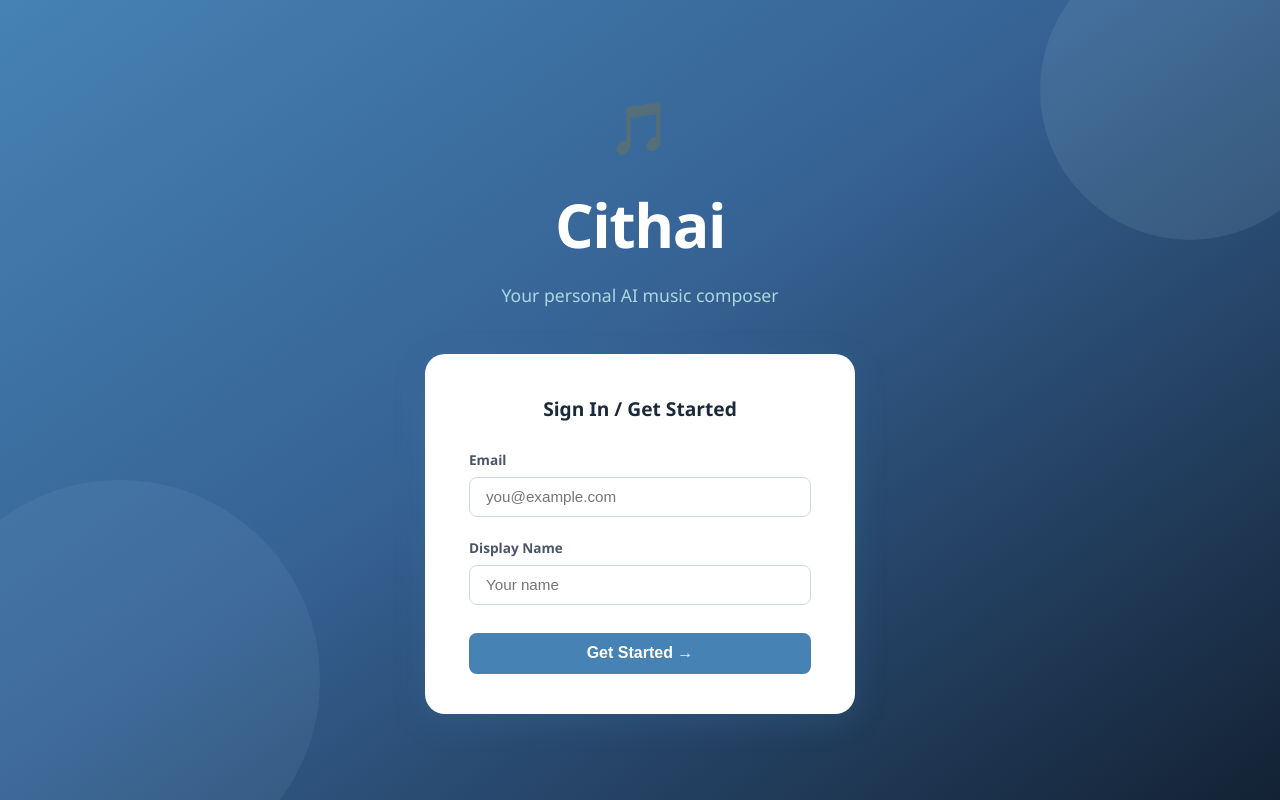
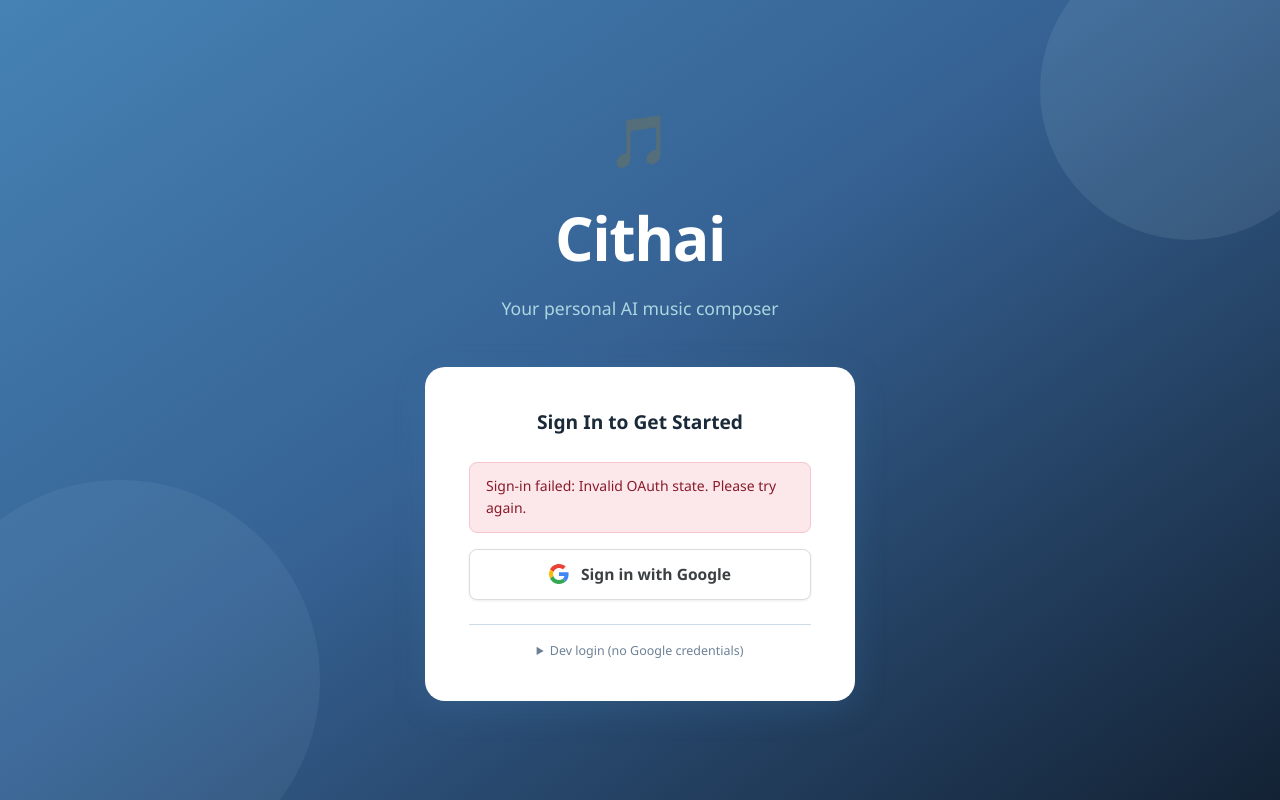
Before and after one commit to Natcha-limsuwan/Cithai, a Django app: a page that uses core/templates/index.html in a window 1280 px wide. Run offline with Django 5.2, Linux system fonts and the light colour scheme.

Commit message:
add Google OAuth login feature

```diff
--- a/cithai/settings.py
+++ b/cithai/settings.py
@@ -82,6 +82,11 @@ SUNO_API_BASE_URL = os.getenv("SUNO_API_BASE_URL", "https://api.sunoapi.org/api/
 SUNO_CALLBACK_URL = os.getenv("SUNO_CALLBACK_URL", "https://example.com/api/suno/callback")
 SUNO_MODEL = os.getenv("SUNO_MODEL", "V4_5ALL")
 
+# Google OAuth
+GOOGLE_CLIENT_ID     = os.getenv("GOOGLE_CLIENT_ID", "")
+GOOGLE_CLIENT_SECRET = os.getenv("GOOGLE_CLIENT_SECRET", "")
+GOOGLE_REDIRECT_URI  = os.getenv("GOOGLE_REDIRECT_URI", "http://127.0.0.1:8000/auth/google/callback/")
+
 REST_FRAMEWORK = {
     "DEFAULT_RENDERER_CLASSES": [
         "rest_framework.renderers.JSONRenderer",
--- a/cithai/urls.py
+++ b/cithai/urls.py
@@ -6,6 +6,7 @@ from core.views import (
     MusicGenerationRequestViewSet, ShareLinkViewSet, LibraryViewSet,
 )
 from core.frontend_views import index, library, create_song, song_detail, libraries_list, library_detail_page
+from core.oauth_views import google_login, google_callback
 
 router = DefaultRouter()
 router.register(r"users",     UserViewSet,                   basename="user")
@@ -23,6 +24,10 @@ urlpatterns = [
     path("libraries/",                 libraries_list,      name="libraries_list"),
     path("libraries/<int:library_id>/", library_detail_page, name="library_detail_page"),
 
+    # Google OAuth
+    path("auth/google/",              google_login,    name="google_login"),
+    path("auth/google/callback/",     google_callback, name="google_callback"),
+
     # API & Admin
     path("admin/",    admin.site.urls),
     path("api/",      include(router.urls)),
--- a/core/models/library.py
+++ b/core/models/library.py
@@ -12,6 +12,7 @@ class Library(models.Model):
     created_at  = models.DateTimeField(auto_now_add=True)
 
     class Meta:
+        app_label = "core"
         ordering = ["-created_at"]
         verbose_name_plural = "libraries"
 
--- a/core/static/css/style.css
+++ b/core/static/css/style.css
@@ -293,6 +293,29 @@ textarea.form-control { resize: vertical; min-height: 100px; }
   z-index: 1;
 }
 .login-card-title { font-size: 1.2rem; font-weight: 700; color: var(--text-dark); text-align: center; margin-bottom: 1.5rem; }
+
+.btn-google {
+  display: flex; align-items: center; justify-content: center; gap: 0.75rem;
+  width: 100%; padding: 0.75rem 1rem;
+  background: #fff; color: #3c4043;
+  border: 1px solid #dadce0; border-radius: 8px;
+  font-size: 0.975rem; font-weight: 600;
+  text-decoration: none; cursor: pointer;
+  transition: background var(--transition), box-shadow var(--transition);
+  box-shadow: 0 1px 3px rgba(0,0,0,.08);
+}
+.btn-google:hover { background: #f8faff; box-shadow: 0 2px 8px rgba(0,0,0,.12); }
+
+.dev-login-details {
+  margin-top: 1.5rem;
+  border-top: 1px solid var(--border);
+  padding-top: 1rem;
+}
+.dev-login-details summary {
+  font-size: 0.78rem; color: var(--text-light); cursor: pointer;
+  text-align: center; user-select: none;
+}
+.dev-login-details summary:hover { color: var(--text-mid); }
 
 /* ===== EMPTY STATE ===== */
 .empty-state { text-align: center; padding: 4rem 2rem; color: var(--text-light); }
--- a/core/templates/index.html
+++ b/core/templates/index.html
@@ -8,10 +8,25 @@
   <p class="hero-sub">Your personal AI music composer</p>
 
   <div class="login-card">
-    <h2 class="login-card-title">Sign In / Get Started</h2>
+    <h2 class="login-card-title">Sign In to Get Started</h2>
     <div id="alert" class="alert alert-error"></div>
 
-    <form id="login-form" onsubmit="handleLogin(event)">
+    <!-- Google OAuth -->
+    <a href="/auth/google/" class="btn-google">
+      <svg width="20" height="20" viewBox="0 0 48 48" style="flex-shrink:0;">
+        <path fill="#EA4335" d="M24 9.5c3.54 0 6.71 1.22 9.21 3.6l6.85-6.85C35.9 2.38 30.47 0 24 0 14.62 0 6.51 5.38 2.56 13.22l7.98 6.19C12.43 13.72 17.74 9.5 24 9.5z"/>
+        <path fill="#4285F4" d="M46.98 24.55c0-1.57-.15-3.09-.38-4.55H24v9.02h12.94c-.58 2.96-2.26 5.48-4.78 7.18l7.73 6c4.51-4.18 7.09-10.36 7.09-17.65z"/>
+        <path fill="#FBBC05" d="M10.53 28.59c-.48-1.45-.76-2.99-.76-4.59s.27-3.14.76-4.59l-7.98-6.19C.92 16.46 0 20.12 0 24c0 3.88.92 7.54 2.56 10.78l7.97-6.19z"/>
+        <path fill="#34A853" d="M24 48c6.48 0 11.93-2.13 15.89-5.81l-7.73-6c-2.18 1.48-4.97 2.31-8.16 2.31-6.26 0-11.57-4.22-13.47-9.91l-7.98 6.19C6.51 42.62 14.62 48 24 48z"/>
+        <path fill="none" d="M0 0h48v48H0z"/>
+      </svg>
+      Sign in with Google
+    </a>
+
+    <!-- Dev fallback -->
+    <details class="dev-login-details">
+      <summary>Dev login (no Google credentials)</summary>
+      <form id="login-form" onsubmit="handleLogin(event)" style="margin-top:1rem;">
         <div class="form-group">
           <label class="form-label" for="email">Email</label>
           <input id="email" type="email" class="form-control" placeholder="you@example.com" required autocomplete="email">
@@ -20,47 +35,50 @@
           <label class="form-label" for="name">Display Name</label>
           <input id="name" type="text" class="form-control" placeholder="Your name" required autocomplete="name">
         </div>
-      <button type="submit" id="login-btn" class="btn btn-primary btn-lg" style="width:100%;margin-top:0.5rem;">
-        Get Started →
+        <button type="submit" id="login-btn" class="btn btn-secondary btn-lg" style="width:100%;margin-top:0.5rem;">
+          Continue →
         </button>
       </form>
+    </details>
   </div>
 </div>
 {% endblock %}
 
 {% block scripts %}
 <script>
-  // If already logged in, skip to library
   if (auth.user) location.href = '/library/';
+
+  // Show error from OAuth redirect
+  const params = new URLSearchParams(location.search);
+  if (params.get('error')) {
+    const el = document.getElementById('alert');
+    el.textContent = 'Sign-in failed: ' + decodeURIComponent(params.get('error'));
+    el.classList.add('show');
+  }
 
   async function handleLogin(e) {
     e.preventDefault();
-    const email = document.getElementById('email').value.trim();
-    const name  = document.getElementById('name').value.trim();
-    const btn   = document.getElementById('login-btn');
+    const email   = document.getElementById('email').value.trim();
+    const name    = document.getElementById('name').value.trim();
+    const btn     = document.getElementById('login-btn');
     const alertEl = document.getElementById('alert');
-
     alertEl.className = 'alert alert-error';
-
     btn.disabled = true;
     btn.innerHTML = '<span class="loading-spinner"></span> Loading…';
-
     try {
       const users = await api.users.list();
       let user = users.find(u => u.email === email);
-
       if (!user) {
         const username = email.split('@')[0].replace(/[^a-z0-9_]/gi, '') + '_' + Date.now().toString().slice(-5);
         user = await api.users.create({ email, name, username });
       }
-
       auth.user = user;
       location.href = '/library/';
     } catch (err) {
       alertEl.textContent = 'Error: ' + err.message;
       alertEl.classList.add('show');
       btn.disabled = false;
-      btn.textContent = 'Get Started →';
+      btn.textContent = 'Continue →';
     }
   }
 </script>
--- a/requirements.txt
+++ b/requirements.txt
@@ -1,3 +1,4 @@
 Django==6.0.3
 djangorestframework==3.15.0
 python-dotenv==1.0.1
+requests==2.33.1
```
Also changed, not shown: core/oauth_views.py (added, +103 -0 lines), core/templates/oauth_success.html (added, +25 -0 lines), README.md, 1 other file. Lines whose indentation alone changed are shown as unchanged.
